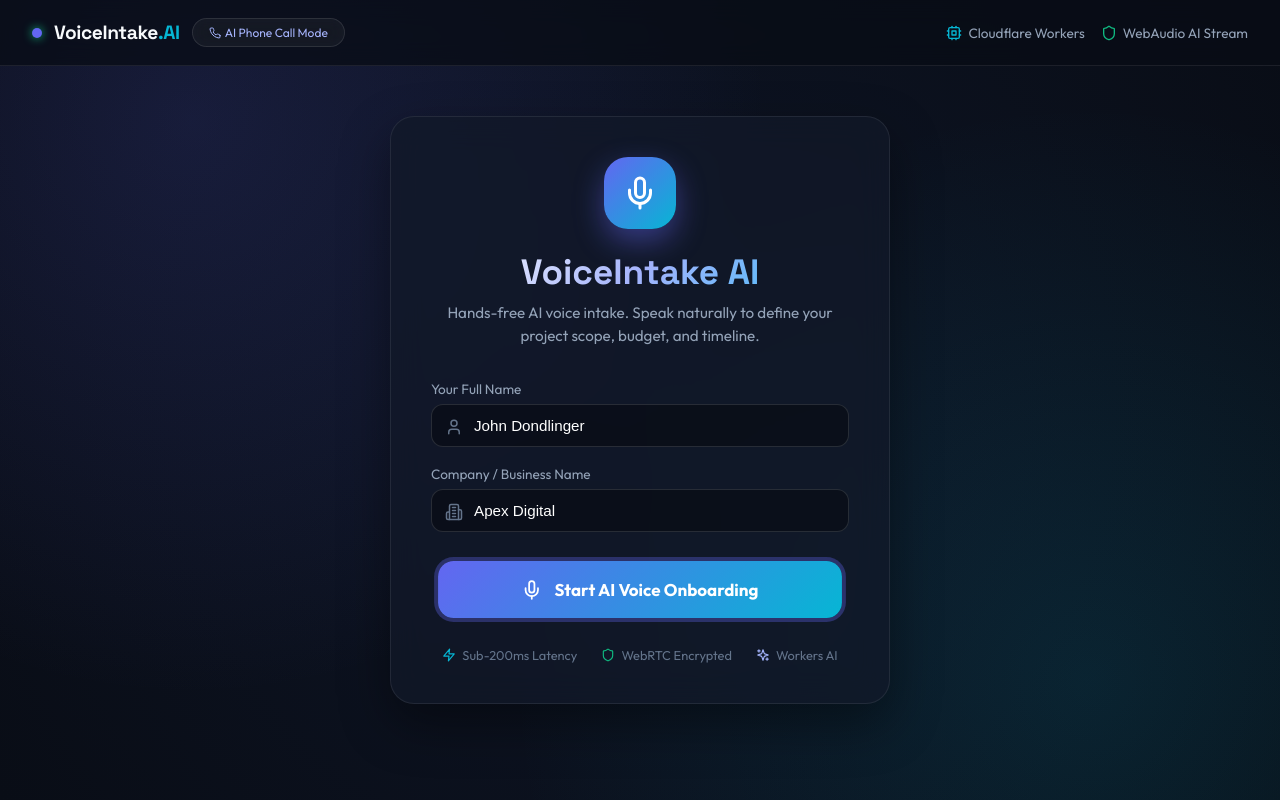
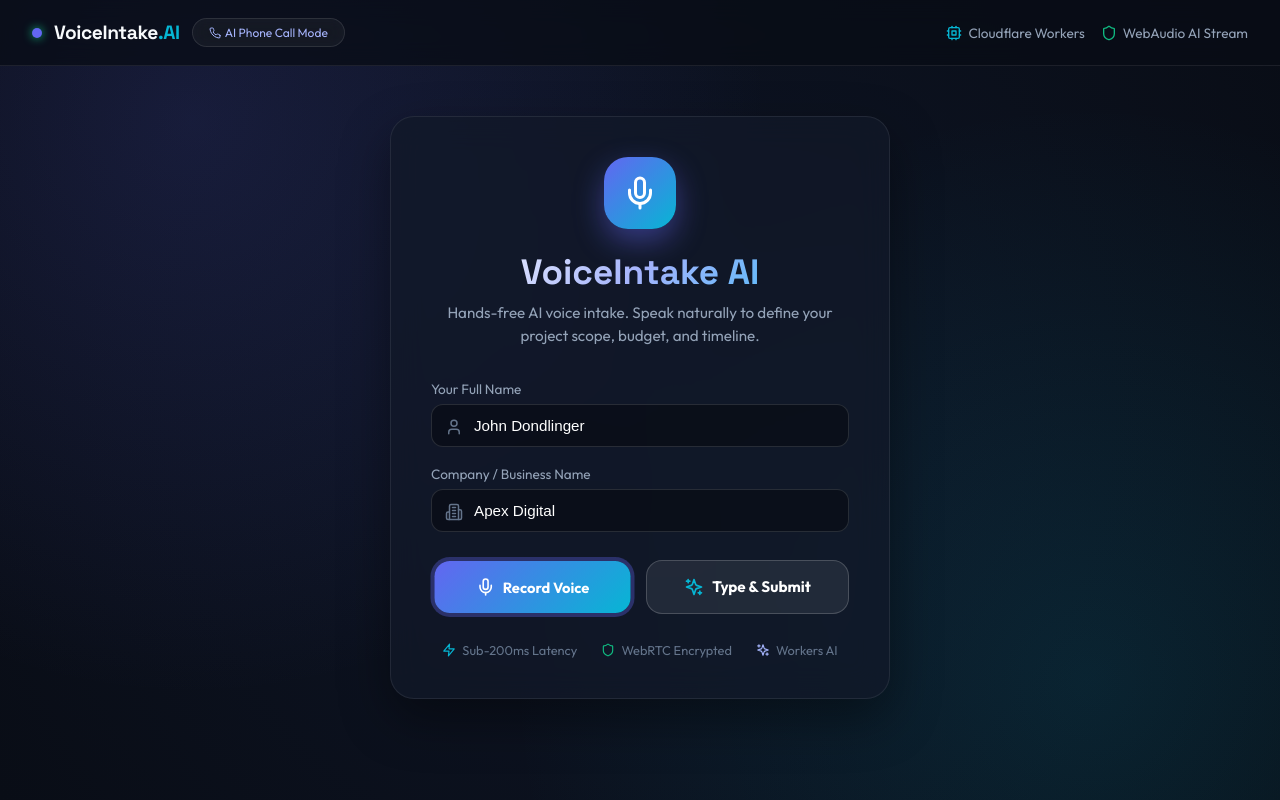
Before and after one commit to yavru421/voice-intake-app, a React (Vite) app: page / in a window 1280 px wide. Built offline with nearby package versions, Linux system fonts and the light colour scheme.

Commit message:
feat: enhance onboarding matrix, dual input mode, HD voice selector and worker routing

```diff
--- a/src/components/MicPermissionCard.tsx
+++ b/src/components/MicPermissionCard.tsx
@@ -101,32 +101,54 @@ export const MicPermissionCard: React.FC<MicPermissionCardProps> = ({ onStartSes
             </div>
           </div>
 
+          <div style={{ display: 'grid', gridTemplateColumns: '1fr 1fr', gap: '12px', marginTop: '10px' }}>
             <button
               type="submit"
               disabled={isLoading}
               className="pulse-active"
               style={{
-              marginTop: '10px',
-              width: '100%',
-              padding: '18px',
+                padding: '16px',
                 borderRadius: '16px',
                 background: 'linear-gradient(135deg, #6366f1 0%, #06b6d4 100%)',
                 color: '#ffffff',
                 fontWeight: 700,
-              fontSize: '1.1rem',
+                fontSize: '0.95rem',
                 display: 'flex',
                 alignItems: 'center',
                 justifyContent: 'center',
-              gap: '12px',
-              boxShadow: '0 10px 32px rgba(99, 102, 241, 0.45)',
-              transition: 'all 0.2s ease',
+                gap: '8px',
+                boxShadow: '0 10px 25px rgba(99, 102, 241, 0.4)',
                 border: 'none',
                 cursor: isLoading ? 'wait' : 'pointer'
               }}
             >
-            <Mic size={22} />
-            {isLoading ? 'Connecting to Voice AI...' : 'Start AI Voice Onboarding'}
+              <Mic size={20} />
+              {isLoading ? 'Connecting...' : 'Record Voice'}
             </button>
+
+            <button
+              type="submit"
+              disabled={isLoading}
+              style={{
+                padding: '16px',
+                borderRadius: '16px',
+                background: 'rgba(255, 255, 255, 0.08)',
+                border: '1px solid rgba(255, 255, 255, 0.18)',
+                color: '#ffffff',
+                fontWeight: 700,
+                fontSize: '0.95rem',
+                display: 'flex',
+                alignItems: 'center',
+                justifyContent: 'center',
+                gap: '8px',
+                cursor: isLoading ? 'wait' : 'pointer',
+                transition: 'background 0.2s ease'
+              }}
+            >
+              <Sparkles size={20} color="#06b6d4" />
+              Type & Submit
+            </button>
+          </div>
         </form>
 
         <div style={{
--- a/src/lib/webrtc.ts
+++ b/src/lib/webrtc.ts
@@ -167,11 +167,22 @@ export class WebRTCVoiceClient {
 
         const voices = this.synthesis.getVoices();
         if (voices.length > 0) {
-          const matchedVoice = voices.find(v =>
-            (personaVoice === 'mercy' || personaVoice === 'santa_anna')
-              ? v.name.includes('Female') || v.name.includes('Samantha') || v.name.includes('Zira') || v.name.includes('Google US English')
-              : v.name.includes('Male') || v.name.includes('David') || v.name.includes('Natural') || v.name.includes('Google')
-          ) || voices[0];
+          const isFemalePersona = personaVoice === 'mercy' || personaVoice === 'santa_anna';
+
+          // Rank premium Natural / Neural voices first
+          const matchedVoice = voices.find(v => {
+            const name = v.name.toLowerCase();
+            const isNatural = name.includes('natural') || name.includes('online') || name.includes('neural') || name.includes('premium') || name.includes('google');
+            const matchesGender = isFemalePersona
+              ? (name.includes('female') || name.includes('jenny') || name.includes('aria') || name.includes('samantha') || name.includes('zira'))
+              : (name.includes('male') || name.includes('guy') || name.includes('ryan') || name.includes('george') || name.includes('david'));
+            return isNatural && matchesGender;
+          }) || voices.find(v => {
+            const name = v.name.toLowerCase();
+            return isFemalePersona
+              ? (name.includes('female') || name.includes('jenny') || name.includes('aria') || name.includes('samantha'))
+              : (name.includes('male') || name.includes('guy') || name.includes('ryan') || name.includes('david'));
+          }) || voices.find(v => v.lang.startsWith('en')) || voices[0];
 
           if (matchedVoice) {
             utterance.voice = matchedVoice;
```
Also changed, not shown: public/sw.js (+9 -1 lines), 1 other file (tests, documents, lock files or other folders). Lines whose indentation alone changed are shown as unchanged.
